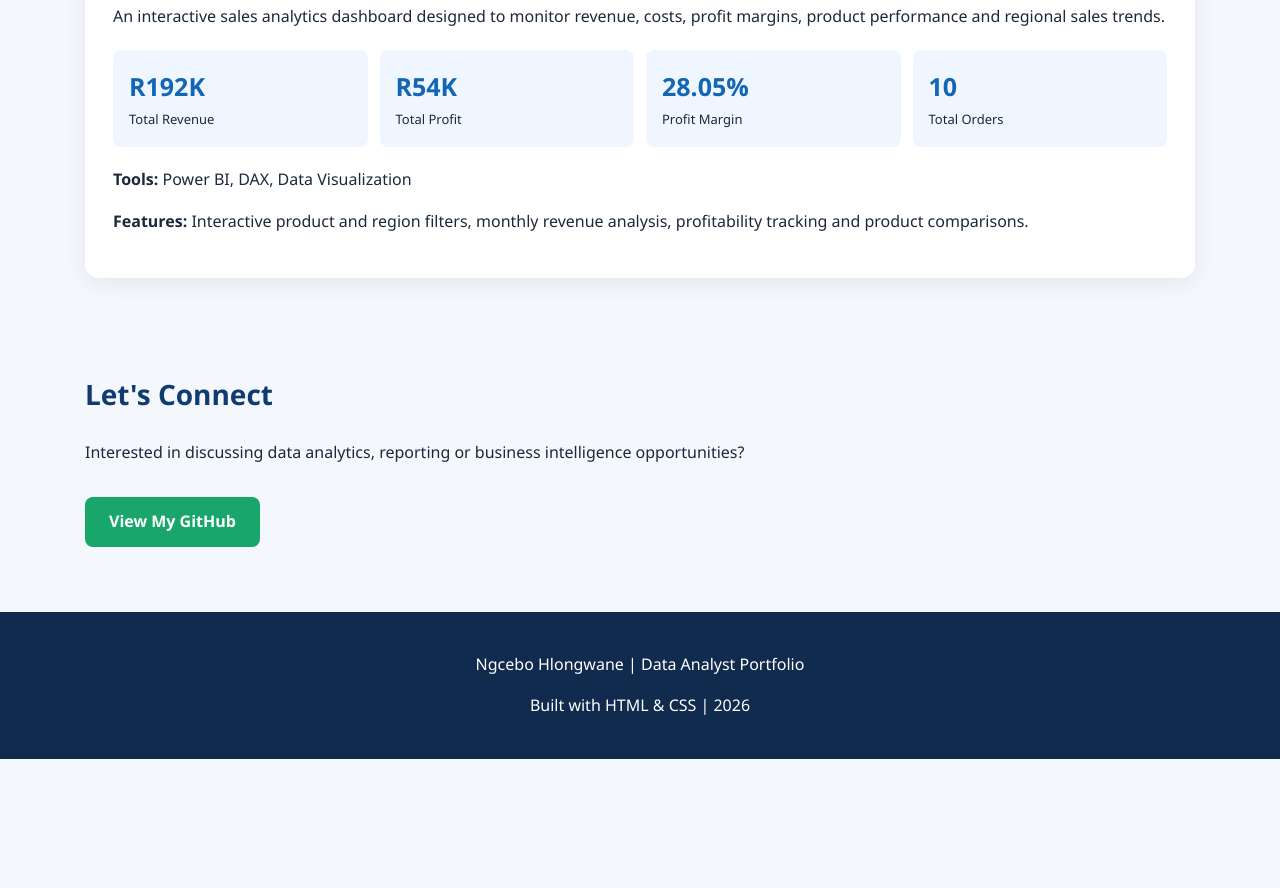
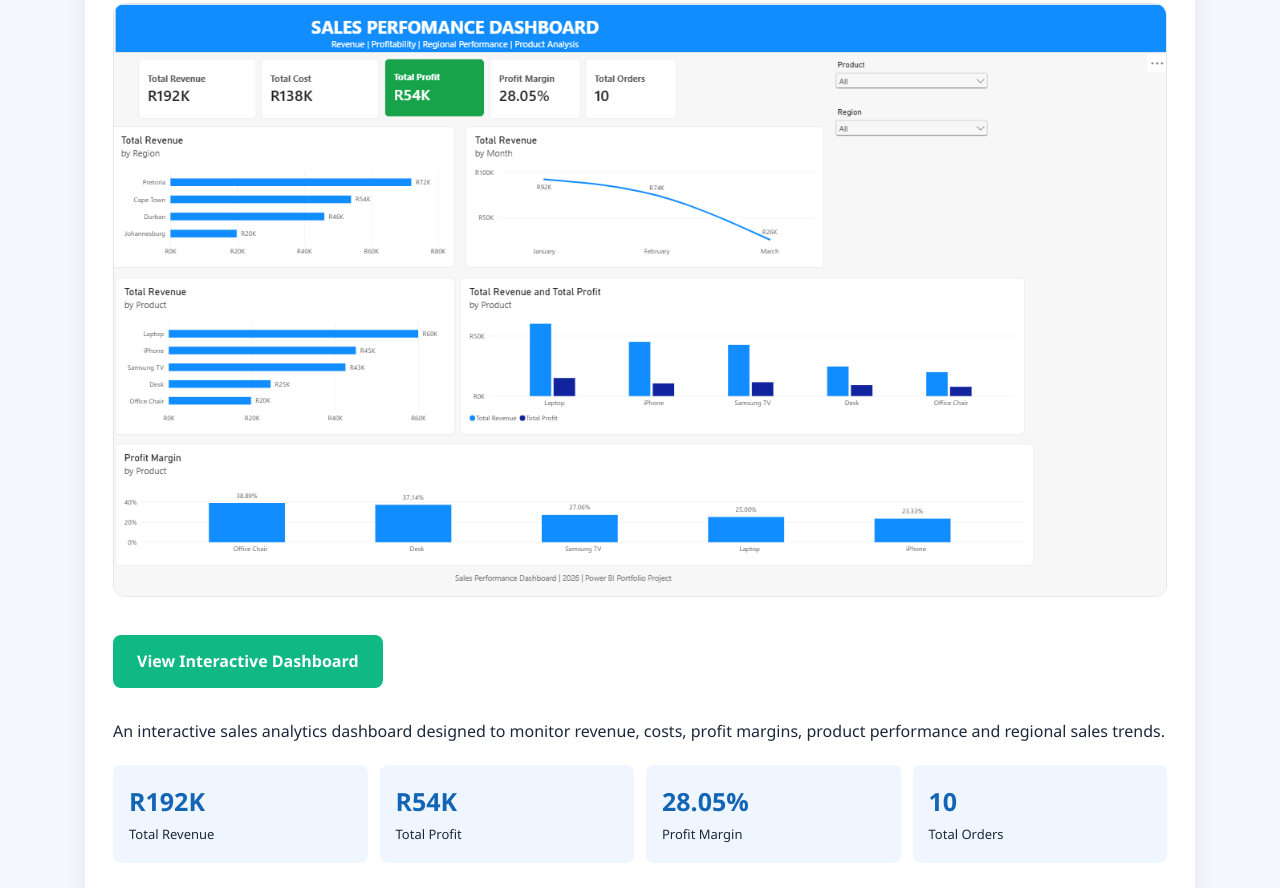
Before and after one commit to NBNGWANE/data-analyst-portfolio, a plain HTML site: page index.html in a window 1280 px wide. Shown: the part 2014-2902 px from the top of the page. Before the commit the page ends 2773 px from the top, so only its background shows below. Drawn offline with Linux system fonts and the light colour scheme.

Commit message:
Update index.html

```diff
--- a/index.html
+++ b/index.html
@@ -160,6 +160,17 @@
 
 <img src="dashboard.png" alt="Sales Performance Dashboard created in Power BI" style="width:100%; border-radius:12px; margin:15px 0;">
 
+<img src="dashboard.png" alt="Sales Performance Dashboard created in Power BI" style="width:100%; border-radius:12px; margin:15px 0;">
+
+<a href="dashboard.html"
+   target="_blank"
+   rel="noopener noreferrer"
+   style="display:inline-block; background:#10b981; color:white; padding:14px 24px; border-radius:8px; text-decoration:none; font-weight:bold; margin:15px 0;">
+   View Interactive Dashboard
+</a>
+
+<p>
+
         <p>
           An interactive sales analytics dashboard designed
           to monitor revenue, costs, profit margins, product
```
